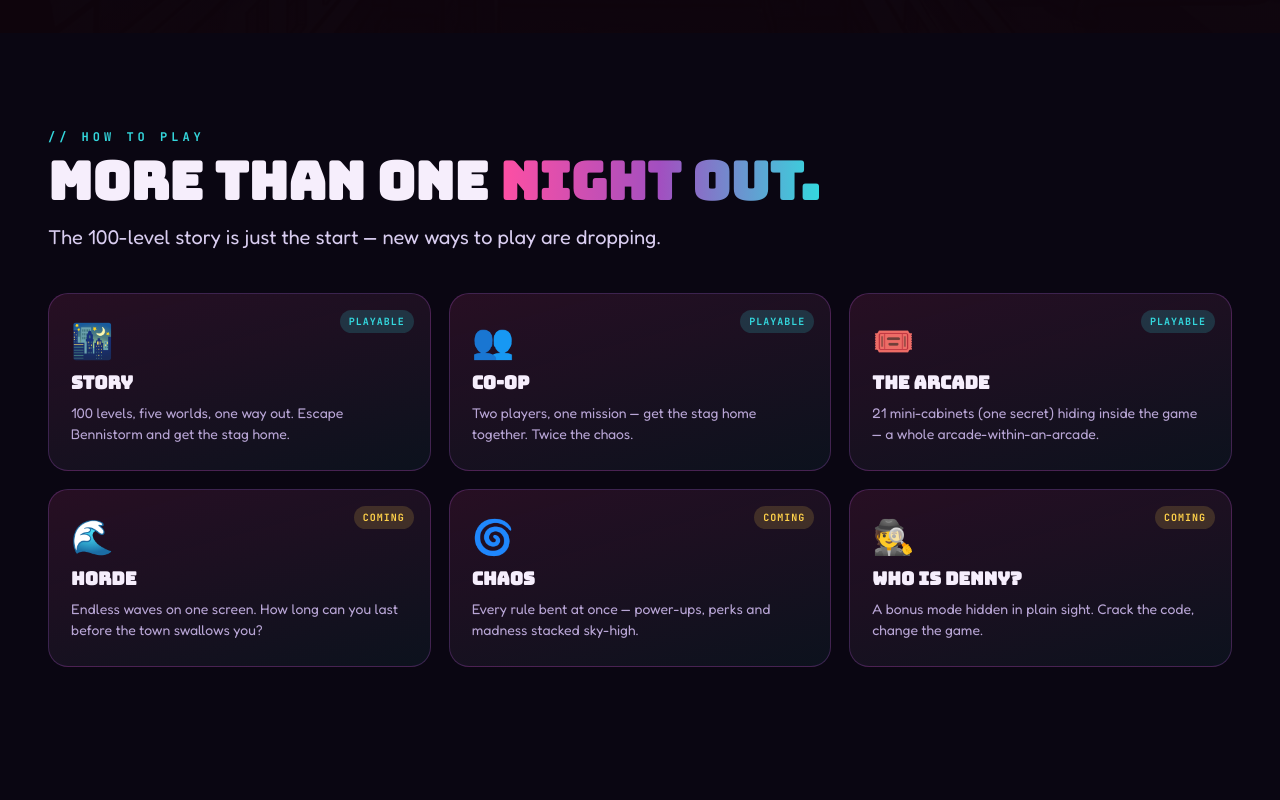
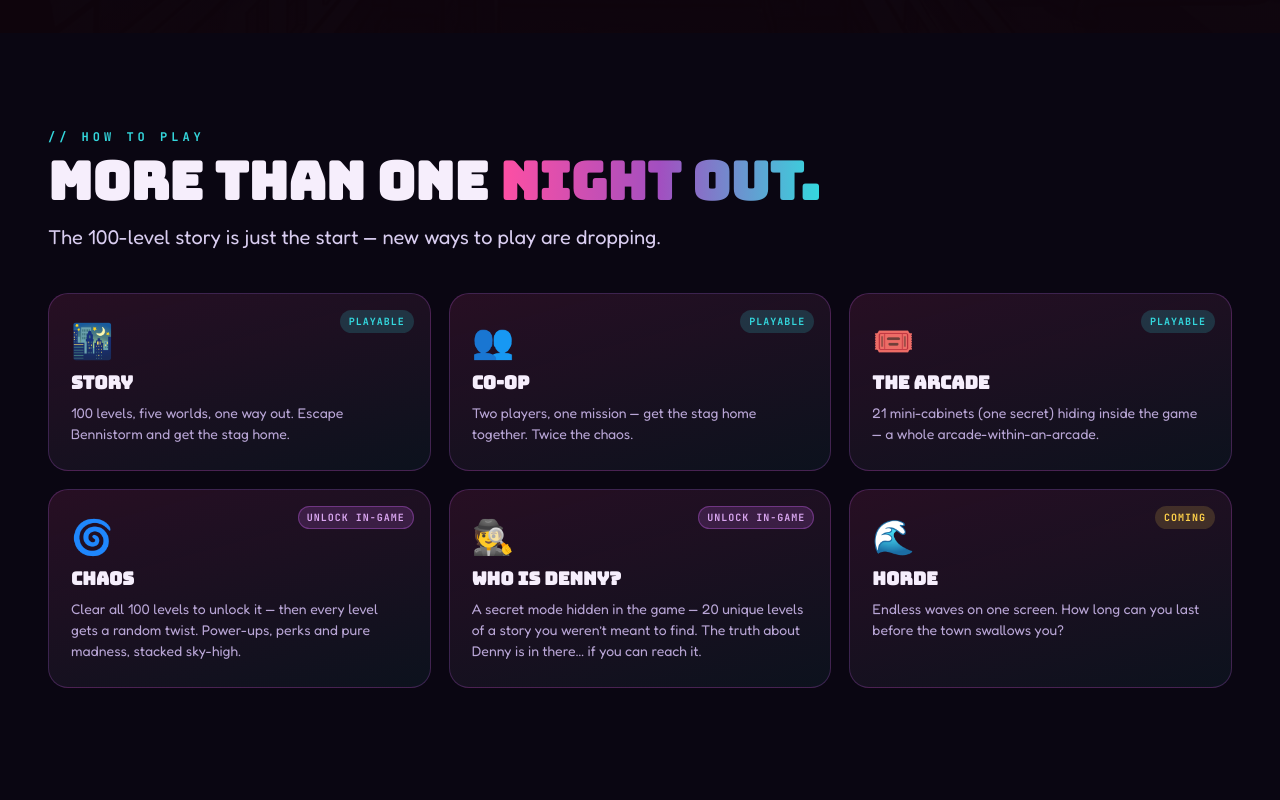
Before and after one commit to bennistormgame/escapefrombennistorm, a website: page index.html in a window 1280 px wide. Shown: the part 9240-10040 px from the top of the page. Drawn offline with Linux system fonts and the light colour scheme.

Commit message:
Modes: surface CHAOS + WHO IS DENNY as in-game unlockables (Denny = secret 20-level mode); new UNLOCK IN-GAME pill

```diff
--- a/index.html
+++ b/index.html
@@ -220,6 +220,7 @@ header.hero{position:relative;min-height:100vh;display:flex;flex-direction:colum
 .mode p{color:var(--mut);font-size:14px;line-height:1.5}
 .mode .pill{position:absolute;top:16px;right:16px;font-family:'JetBrains Mono';font-size:10px;padding:5px 9px;border-radius:999px;letter-spacing:1px}
 .pill.live{background:rgba(52,216,222,.18);color:var(--cyan)}
+.pill.secret{background:rgba(162,79,192,.22);color:#d9a6f0;box-shadow:inset 0 0 0 1px rgba(162,79,192,.5)}
 .pill.soon{background:rgba(255,210,74,.16);color:var(--gold)}
 @media(max-width:900px){.mgrid{grid-template-columns:1fr 1fr}}
 @media(max-width:620px){.mgrid{grid-template-columns:1fr}}
@@ -806,11 +807,12 @@ footer{border-top:1px solid rgba(162,79,192,.25);padding:42px 0;color:var(--mut)
     ['🌃','STORY','live','100 levels, five worlds, one way out. Escape Bennistorm and get the stag home.'],
     ['👥','CO-OP','live','Two players, one mission — get the stag home together. Twice the chaos.'],
     ['🎟️','THE ARCADE','live','21 mini-cabinets (one secret) hiding inside the game — a whole arcade-within-an-arcade.'],
+    ['🌀','CHAOS','secret','Clear all 100 levels to unlock it — then every level gets a random twist. Power-ups, perks and pure madness, stacked sky-high.'],
+    ['🕵️','WHO IS DENNY?','secret','A secret mode hidden in the game — 20 unique levels of a story you weren’t meant to find. The truth about Denny is in there… if you can reach it.'],
     ['🌊','HORDE','soon','Endless waves on one screen. How long can you last before the town swallows you?'],
-    ['🌀','CHAOS','soon','Every rule bent at once — power-ups, perks and madness stacked sky-high.'],
-    ['🕵️','WHO IS DENNY?','soon','A bonus mode hidden in plain sight. Crack the code, change the game.'],
   ];
-  document.getElementById('modeGrid').innerHTML=modes.map(([ic,h,st,p])=>`<div class="mode"><span class="pill ${st}">${st==='live'?'PLAYABLE':'COMING'}</span><div class="ic">${ic}</div><h4>${h}</h4><p>${p}</p></div>`).join('');
+  const pillLabel={live:'PLAYABLE',secret:'UNLOCK IN-GAME',soon:'COMING'};
+  document.getElementById('modeGrid').innerHTML=modes.map(([ic,h,st,p])=>`<div class="mode"><span class="pill ${st}">${pillLabel[st]||'COMING'}</span><div class="ic">${ic}</div><h4>${h}</h4><p>${p}</p></div>`).join('');
 
   // ── THE ARCADE — neon cabinet floor (marketing backdrops, Wayne 2026-06-17) ──
   const cabinets=[
```
